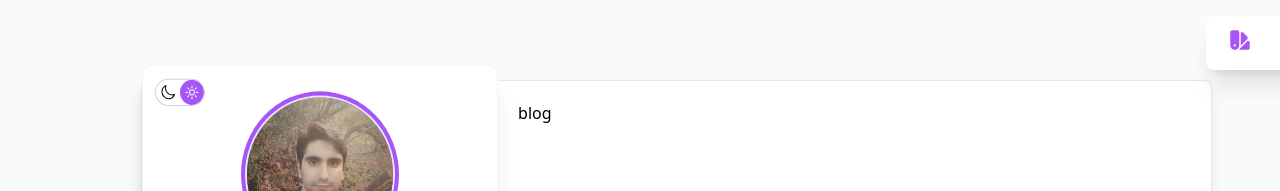
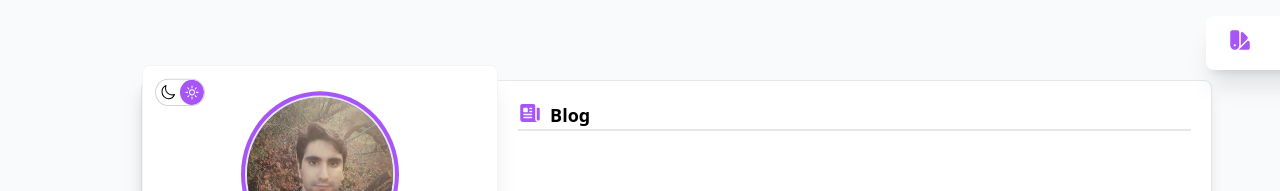
Before and after one commit to maalireza51/resume, a Next.js app: page /blog in a window 1280 px wide. Shown: the top 191 px of the page. Built offline with nearby package versions, Linux system fonts and the light colour scheme.

Commit message:
blog section title

```diff
--- a/pages/blog/index.js
+++ b/pages/blog/index.js
@@ -1,8 +1,13 @@
+import { HiNewspaper } from "react-icons/hi2";
+
 const Blog = () => {
     return (
-        <div>
-            blog
+        <section>
+        <div className="flex border-b-2">
+          <HiNewspaper className="w-6 h-6 text-skin" />
+          <h3 className="text-lg font-bold ml-2">Blog</h3>
         </div>
+        </section>
     );
 }
 
```
